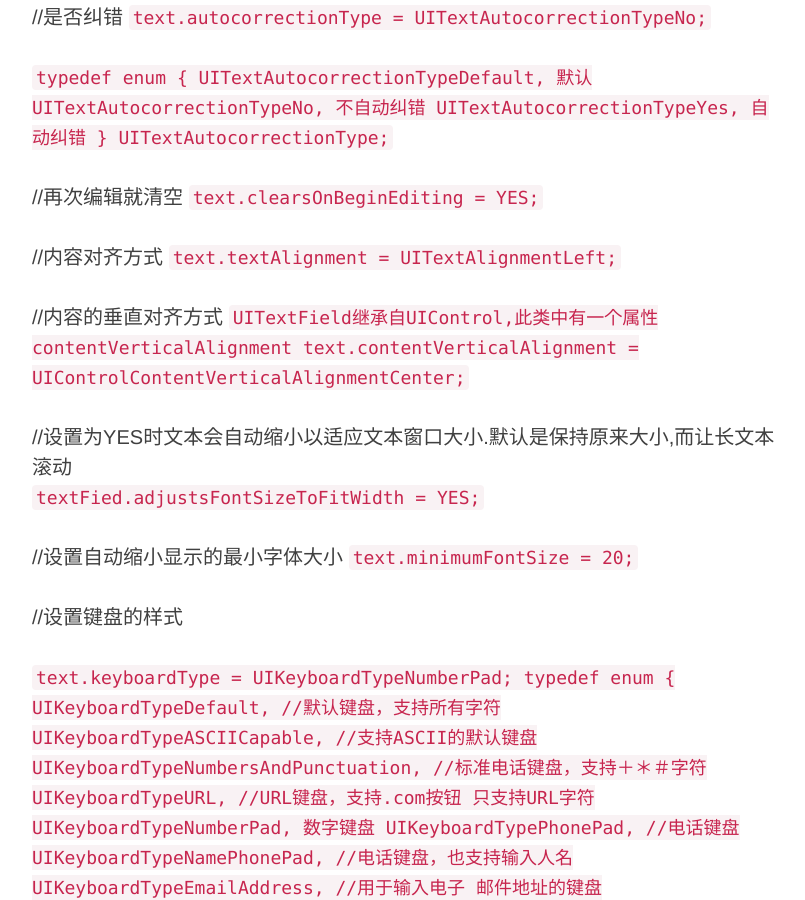
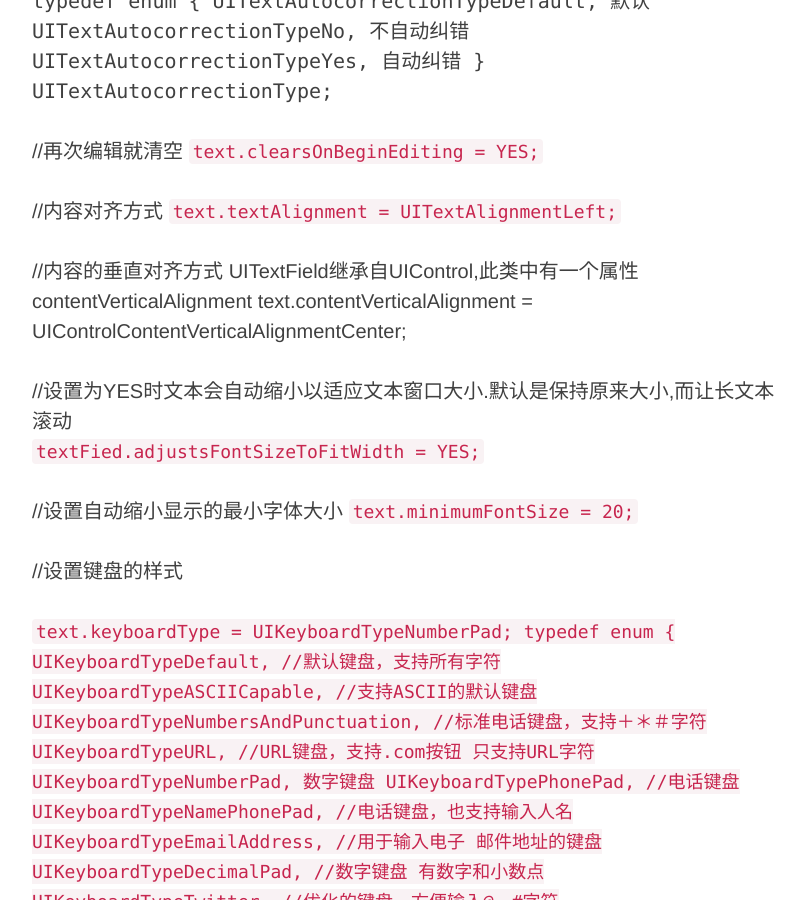
Before and after one commit to inxia/inxia.github.io, a Jekyll site: the page built from _posts/2014-12-19-textfield.md, in a window 1280 px wide and 900 px high, scrolled down 1547 px. Shown: the whole window, without its empty margins (233-1038 px from the left). Built offline with Jekyll 4.4.1, drawn with Linux system fonts in a browser that asks for light colours; nearby versions of some CDN libraries.

Commit message:
textfield

```diff
--- a/_posts/2014-12-19-textfield.md
+++ b/_posts/2014-12-19-textfield.md
@@ -9,21 +9,22 @@ tags:
 
 ---
 
-#TextField的所有属性和方法
-
 
 初始化textfield并设置位置及大小
   `UITextField *text = [[UITextField alloc]initWithFrame:CGRectMake(20, 20, 130, 30)];`
 
 设置边框样式，只有设置了才会显示边框样式
 
-      text.borderStyle = UITextBorderStyleRoundedRect;
+<samp>
+text.borderStyle = UITextBorderStyleRoundedRect;
   typedef enum {
     UITextBorderStyleNone,
     UITextBorderStyleLine,
     UITextBorderStyleBezel,
     UITextBorderStyleRoundedRect
   } UITextBorderStyle;
+</samp>
+
 
 设置输入框的背景颜色，此时设置为白色 如果使用了自定义的背景图片边框会被忽略掉
    `text.backgroundColor = [UIColor whiteColor];`
@@ -44,13 +45,15 @@ tags:
 
 输入框中是否有个叉号，在什么时候显示，用于一次性删除输入框中的内容
   `text.clearButtonMode = UITextFieldViewModeAlways;`
-
- <code>typedef enum {
+ <samp>
+  typedef enum {
     UITextFieldViewModeNever,  重不出现
     UITextFieldViewModeWhileEditing, 编辑时出现
     UITextFieldViewModeUnlessEditing,  除了编辑外都出现
     UITextFieldViewModeAlways   一直出现
-} UITextFieldViewMode; </code>
+} UITextFieldViewMode;
+</samp>
+
 
 
 //输入框中一开始就有的文字
@@ -62,11 +65,11 @@ tags:
 //是否纠错
   `text.autocorrectionType = UITextAutocorrectionTypeNo;`
 
-<code>typedef enum {
+<samp>typedef enum {
     UITextAutocorrectionTypeDefault, 默认
     UITextAutocorrectionTypeNo,   不自动纠错
     UITextAutocorrectionTypeYes,  自动纠错
-} UITextAutocorrectionType;</code>
+} UITextAutocorrectionType;</samp>
 
 //再次编辑就清空
   `text.clearsOnBeginEditing = YES;`
@@ -75,8 +78,8 @@ tags:
   `text.textAlignment = UITextAlignmentLeft;`
 
 //内容的垂直对齐方式
-<code>UITextField继承自UIControl,此类中有一个属性contentVerticalAlignment
-  text.contentVerticalAlignment = UIControlContentVerticalAlignmentCenter;</code>
+UITextField继承自UIControl,此类中有一个属性contentVerticalAlignment
+  text.contentVerticalAlignment = UIControlContentVerticalAlignmentCenter;
 
 //设置为YES时文本会自动缩小以适应文本窗口大小.默认是保持原来大小,而让长文本滚动
   `textFied.adjustsFontSizeToFitWidth = YES;`
```
